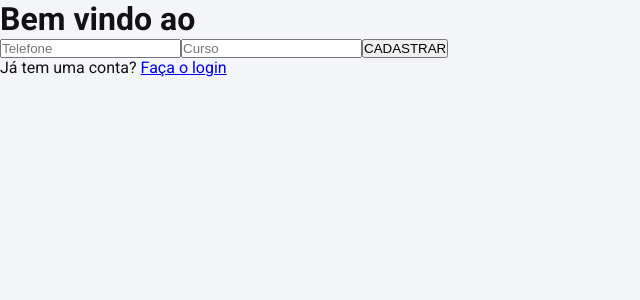
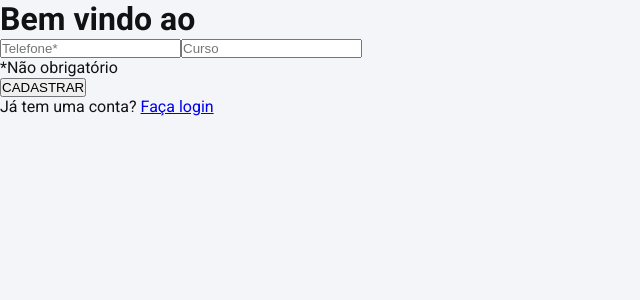
Before and after one commit to Elojr/CapacitELO-front-end, a Next.js app: page /cadastro/dois in a window 1280 px wide. Shown: the top 300 px of the page, without its empty margins (0-640 px from the left). Built offline with nearby package versions, Linux system fonts and the light colour scheme.

Commit message:
commit on "brayan"

```diff
--- a/src/pages/cadastro/dois.tsx
+++ b/src/pages/cadastro/dois.tsx
@@ -6,10 +6,11 @@ const Cadastro2: React.FC = () => {
             <main>
                 <div className="box-cad2">
                     <h1>Bem vindo ao</h1>
-                    <input type="tel" placeholder="Telefone" />
-                    <input type="text" placeholder="Curso" />
+                    <input className="phone" type="tel" placeholder="Telefone*" />
+                    <input className="curso" type="text" placeholder="Curso" />
+                    <p>*Não obrigatório</p>
                     <button>CADASTRAR</button>
-                    <p>Já tem uma conta? <a href="./dois">Faça o login</a></p>
+                    <p>Já tem uma conta? <a href="../login">Faça login</a></p>
                 </div>
             </main>
         </div>
```
